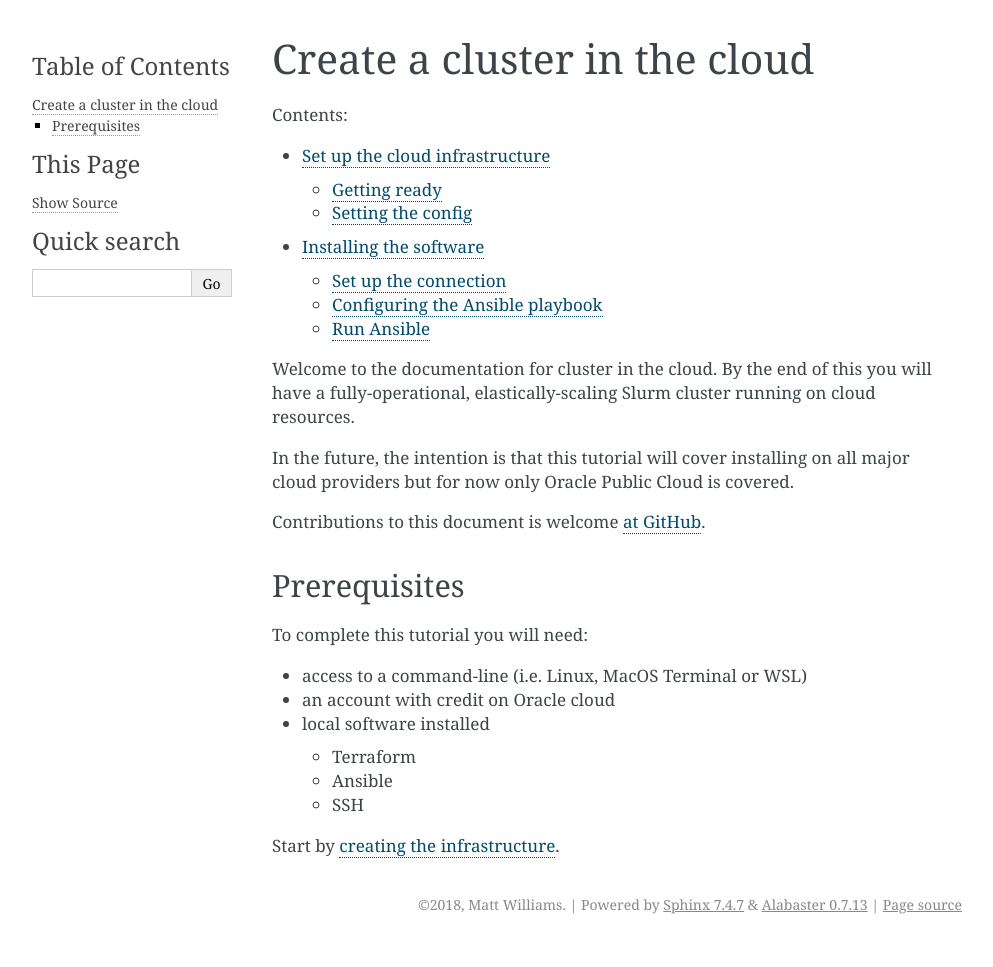
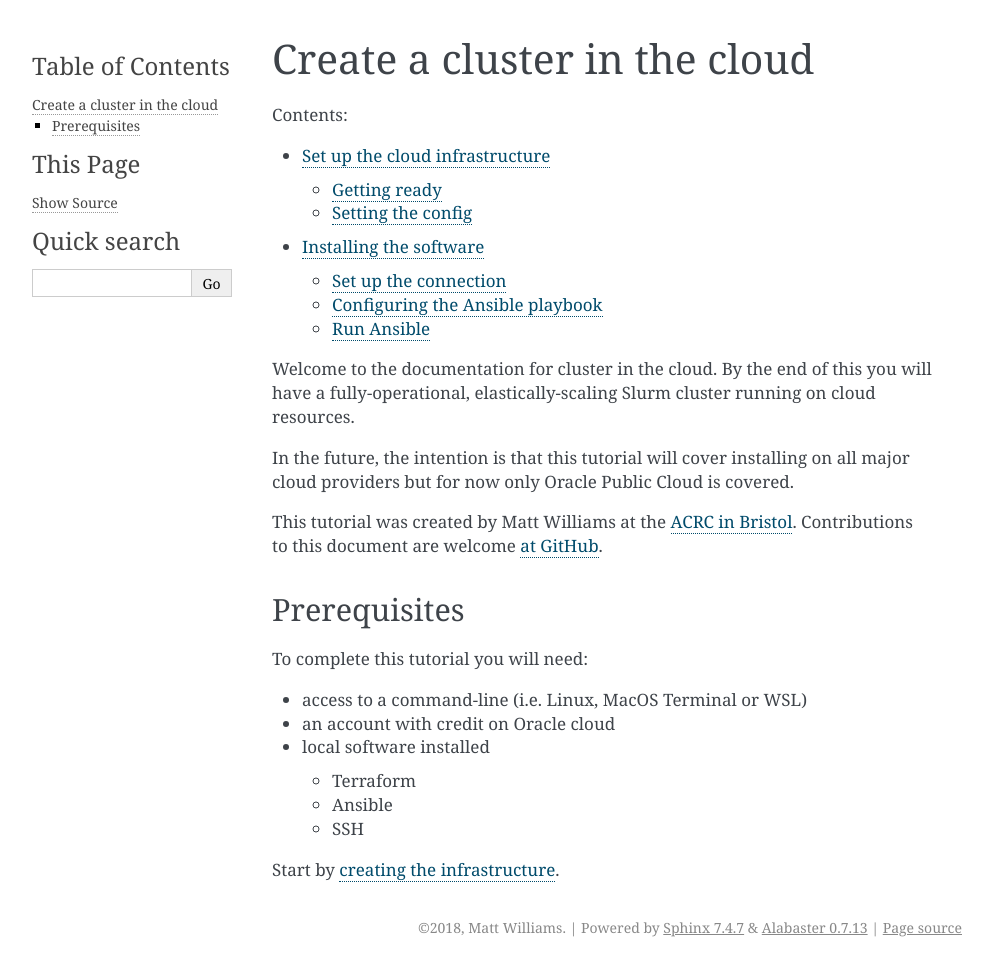
Before and after one commit to clusterinthecloud/docs, a Sphinx documentation site: the page built from source/index.rst, in a window 1280 px wide. Shown: the whole page, without its empty margins (148-1141 px from the left). Built offline with Sphinx 7.4.7, drawn with Linux system fonts in a browser that asks for light colours; before the commit the page ends 944 px from its top, so only the background shows below that.

```diff
--- a/source/index.rst
+++ b/source/index.rst
@@ -13,7 +13,8 @@ By the end of this you  will have a fully-operational, elastically-scaling Slurm
 
 In the future, the intention is that this tutorial will cover installing on all major cloud providers but for now only Oracle Public Cloud is covered.
 
-Contributions to this document is welcome `at GitHub <https://github.com/ACRC/cluster-in-the-cloud>`_.
+This tutorial was created by Matt Williams at the `ACRC in Bristol <http://www.bristol.ac.uk/acrc/>`_.
+Contributions to this document are welcome `at GitHub <https://github.com/ACRC/cluster-in-the-cloud>`_.
 
 Prerequisites
 -------------
```
